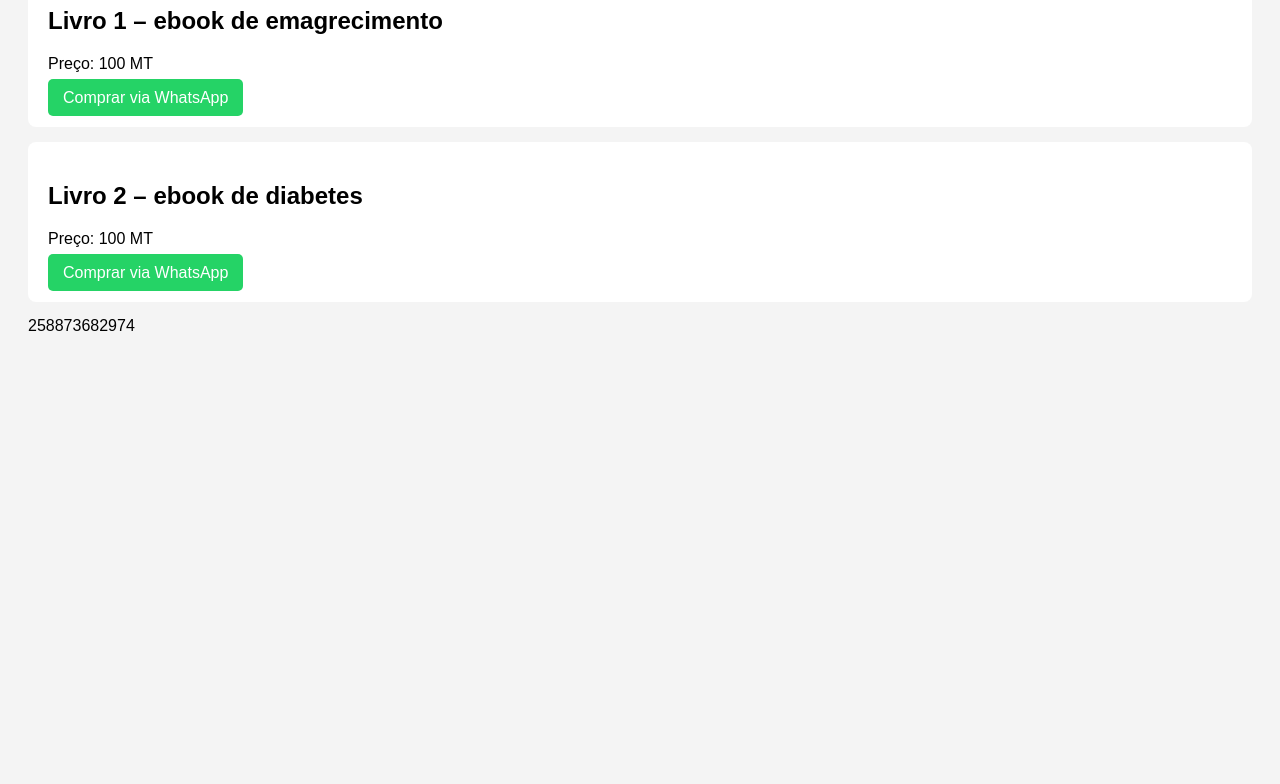
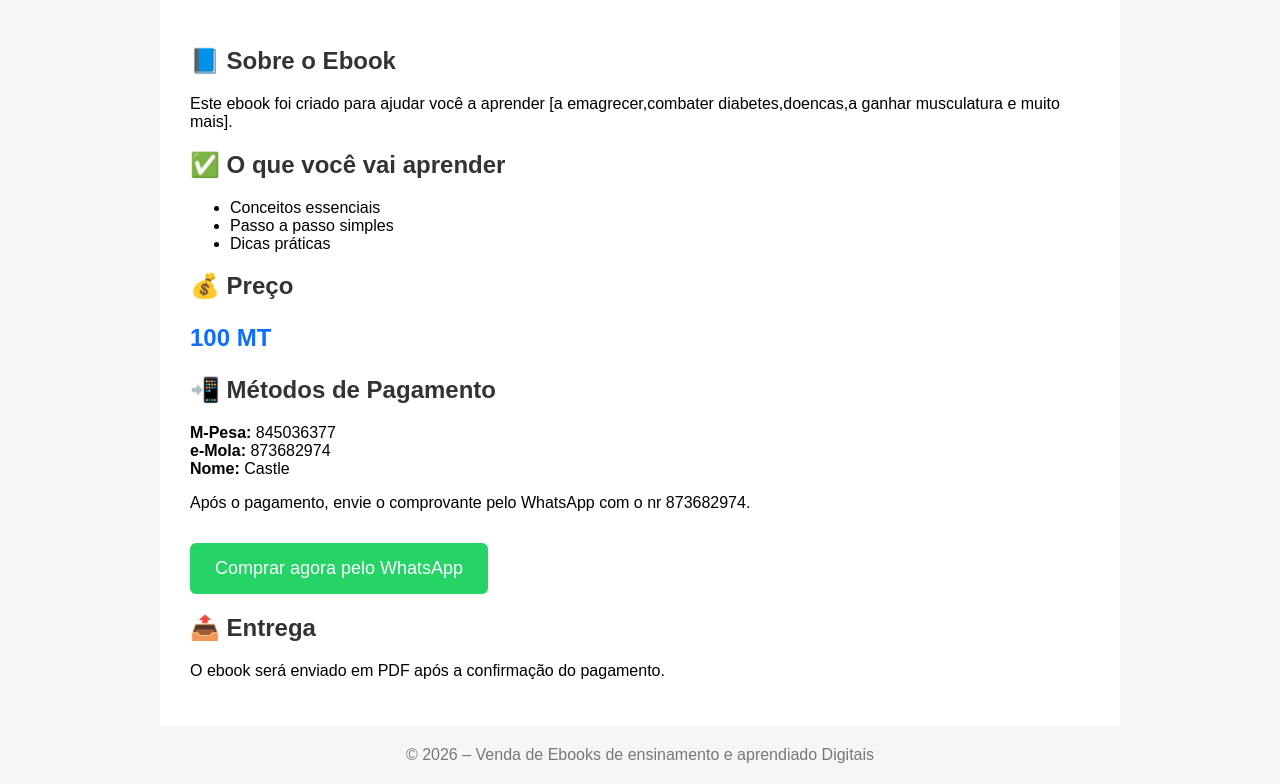
Before and after one commit to castlecuna-bit/castle.github.io, a plain HTML site: page index.html in a window 1280 px wide. Shown: the part 177-961 px from the top of the page. Before the commit the page ends 800 px from the top, so only its background shows below. Drawn offline with Linux system fonts and the light colour scheme.

Commit message:
Update index.html

```diff
--- a/index.html
+++ b/index.html
@@ -1,31 +1,104 @@
 <!DOCTYPE html>
-<html lang="pt">
+<html lang="pt-BR">
 <head>
-<meta charset="UTF-8">
-<title>Meus Livros Digitais</title>
-<style>
-body { font-family: Arial; background:#f4f4f4; padding:20px; }
-.card { background:white; padding:20px; margin:15px 0; border-radius:8px; }
-.botao { background:#25D366; color:white; padding:10px 15px; text-decoration:none; border-radius:5px; }
-</style>
+  <meta charset="UTF-8">
+  <title>Ebooks Profissionais</title>
+  <meta name="viewport" content="width=device-width, initial-scale=1.0">
+  <meta name="description" content="Venda de ebooks digitais com pagamento via M-Pesa e e-Mola.">
+  <style>
+    body {
+      font-family: Arial, sans-serif;
+      background: #f4f6f8;
+      margin: 0;
+    }
+    header {
+      background: #0d6efd;
+      color: white;
+      padding: 30px;
+      text-align: center;
+    }
+    .container {
+      max-width: 900px;
+      margin: auto;
+      background: white;
+      padding: 30px;
+    }
+    h2 {
+      color: #333;
+    }
+    .price {
+      font-size: 24px;
+      color: #0d6efd;
+      font-weight: bold;
+    }
+    .btn {
+      display: inline-block;
+      background: #25d366;
+      color: white;
+      padding: 15px 25px;
+      text-decoration: none;
+      border-radius: 6px;
+      font-size: 18px;
+      margin-top: 15px;
+    }
+    footer {
+      text-align: center;
+      padding: 20px;
+      color: #777;
+    }
+  </style>
 </head>
 <body>
 
-<h1>📚 Meus Livros Digitais</h1>
-<p>Livros disponíveis para compra em Maputo 🇲🇿</p>
+<header>
+  <h1>Ebook: APRENDA [a emagrecer em 30 dias]</h1>
+  <p>Conteúdo digital em PDF – Entrega rápida após pagamento</p>
+</header>
 
-<div class="card">
-<h2>Livro 1 – ebook de emagrecimento</h2>
-<p>Preço: 100 MT</p>
-<a class="botao" href="https://wa.me/258XXXXXXXX?text=Quero%20comprar%20o%20Livro%201">Comprar via WhatsApp</a>
+<div class="container">
+
+  <h2>📘 Sobre o Ebook</h2>
+  <p>
+    Este ebook foi criado para ajudar você a aprender
+    [a emagrecer,combater diabetes,doencas,a ganhar musculatura e muito mais].
+  </p>
+
+  <h2>✅ O que você vai aprender</h2>
+  <ul>
+    <li>Conceitos essenciais</li>
+    <li>Passo a passo simples</li>
+    <li>Dicas práticas</li>
+  </ul>
+
+  <h2>💰 Preço</h2>
+  <p class="price">100 MT</p>
+
+  <h2>📲 Métodos de Pagamento</h2>
+  <p>
+    <strong>M-Pesa:</strong> 845036377 <br>
+    <strong>e-Mola:</strong> 873682974 <br>
+    <strong>Nome:</strong> Castle
+  </p>
+
+  <p>
+    Após o pagamento, envie o comprovante pelo WhatsApp com o nr 873682974.
+  </p>
+
+  <a class="btn"
+     href="https://wa.me/258841234567?text=Olá,%20já%20efectuei%20o%20pagamento%20do%20ebook">
+     Comprar agora pelo WhatsApp
+  </a>
+
+  <h2>📤 Entrega</h2>
+  <p>
+    O ebook será enviado em PDF após a confirmação do pagamento.
+  </p>
+
 </div>
 
-<div class="card">
-<h2>Livro 2 – ebook de diabetes</h2>
-<p>Preço: 100 MT</p>
-<a class="botao" href="https://wa.me/258XXXXXXXX?text=Quero%20comprar%20o%20Livro%202">Comprar via WhatsApp</a>
-</div>
+<footer>
+  © 2026 – Venda de Ebooks de ensinamento e aprendiado Digitais
+</footer>
 
 </body>
 </html>
-258873682974
```
